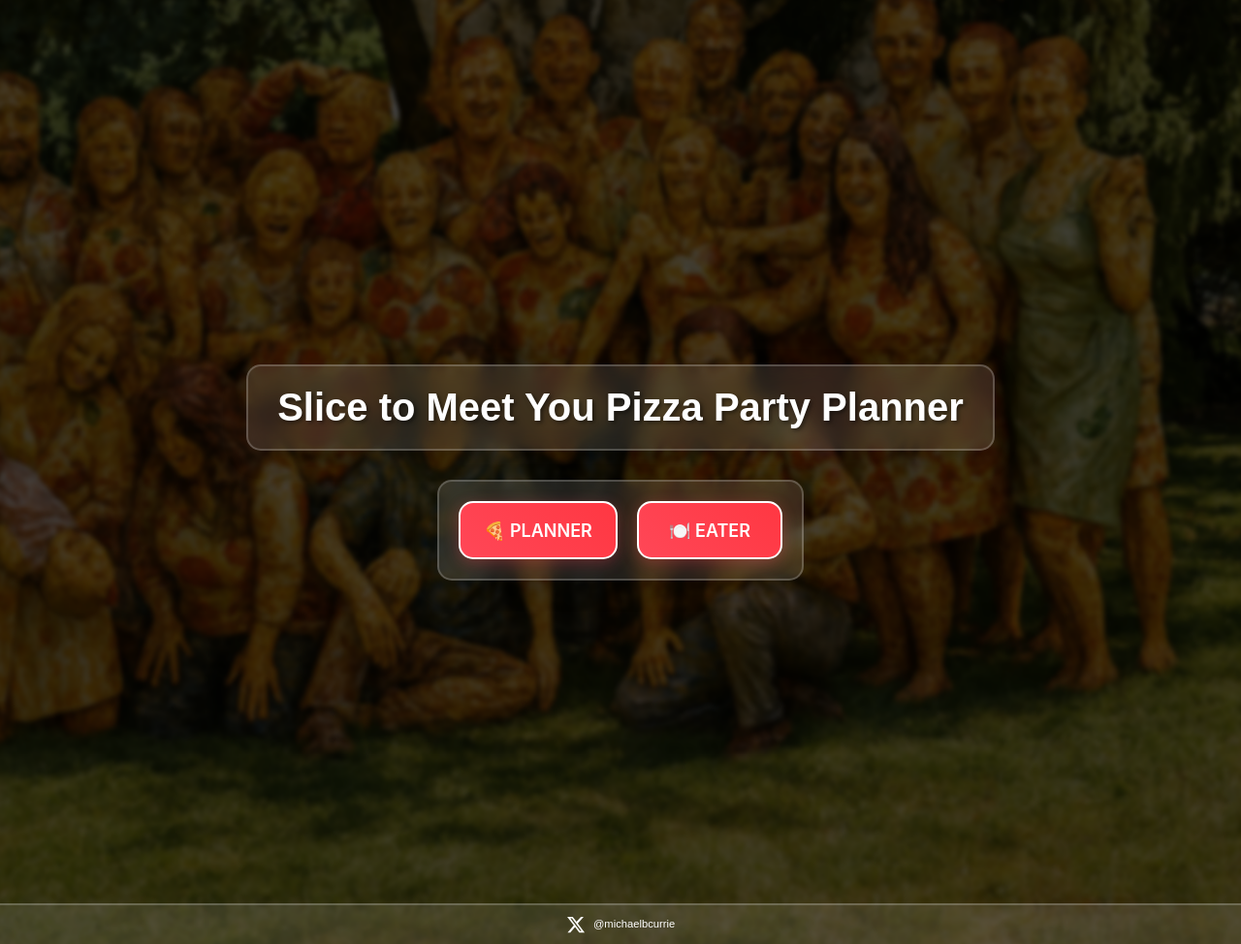
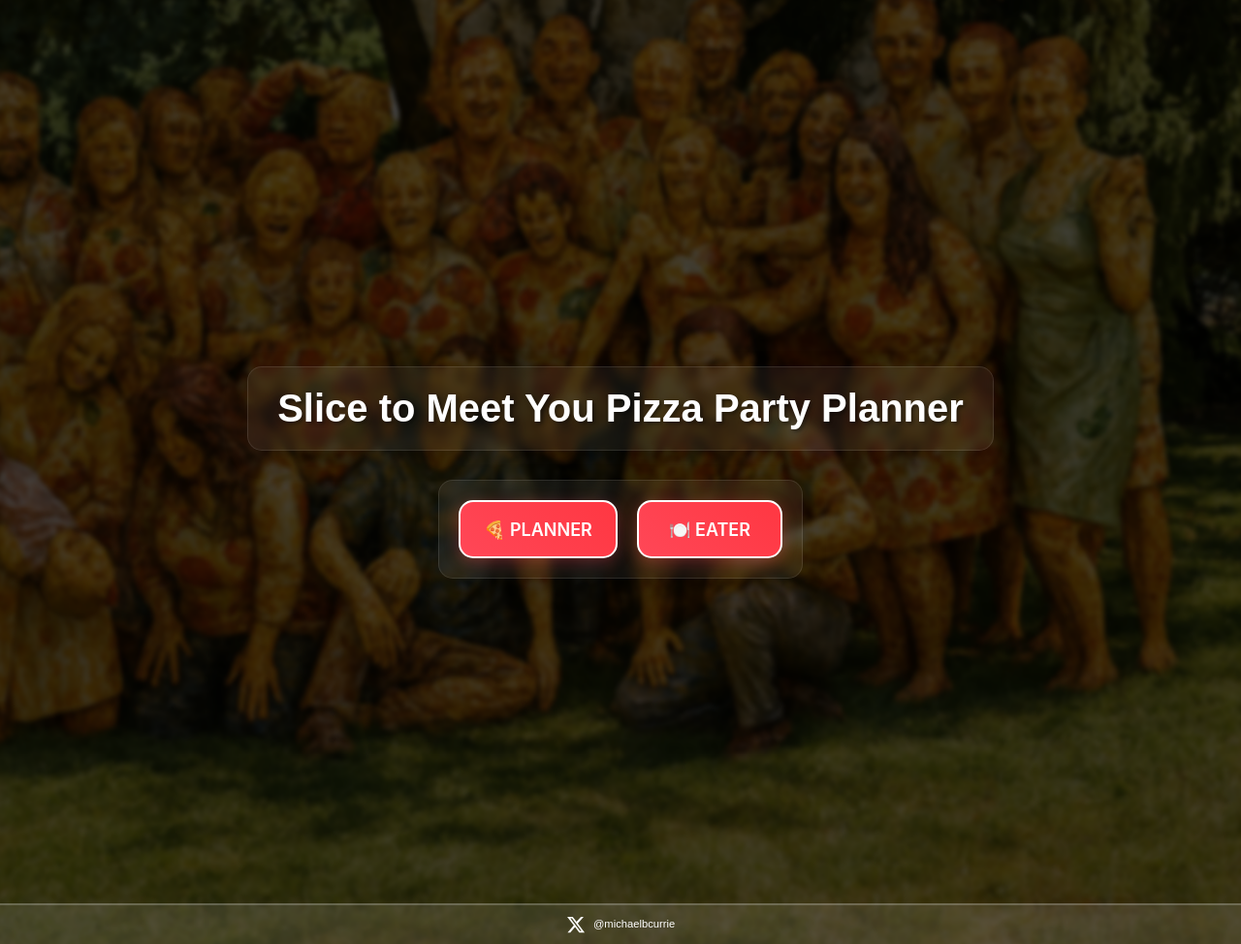
Before and after one commit to MichaelCurrie/times-tables-challenge, a Flask app: template templates/pizza.html in a window 1280 px wide. Shown: the whole page at 97% size. Run offline with Flask 3, Linux system fonts and the light colour scheme; the template is opened without the code that fills it, so the values that code supplies are empty.

Commit message:
Update styles.css

```diff
--- a/static/styles.css
+++ b/static/styles.css
@@ -405,11 +405,11 @@ body.pizza-theme .container {
   text-shadow: 2px 2px 4px rgba(0, 0, 0, 0.5);
   margin: 0;
   text-align: center;
-  background: rgba(255, 255, 255, 0.1);
-  backdrop-filter: blur(10px);
+  background: rgba(255, 255, 255, 0.05);
+  backdrop-filter: blur(5px);
   padding: 20px 30px;
   border-radius: 15px;
-  border: 2px solid rgba(255, 255, 255, 0.2);
+  border: 1px solid rgba(255, 255, 255, 0.1);
   box-shadow: 0 8px 25px rgba(0, 0, 0, 0.2);
 }
 
@@ -563,11 +563,11 @@ body.pizza-theme footer a:hover {
   display: flex;
   gap: 20px;
   margin-top: 10px;
-  background: rgba(255, 255, 255, 0.1);
-  backdrop-filter: blur(10px);
+  background: rgba(255, 255, 255, 0.05);
+  backdrop-filter: blur(5px);
   padding: 20px;
   border-radius: 15px;
-  border: 2px solid rgba(255, 255, 255, 0.2);
+  border: 1px solid rgba(255, 255, 255, 0.1);
   box-shadow: 0 8px 25px rgba(0, 0, 0, 0.2);
 }
 
```
